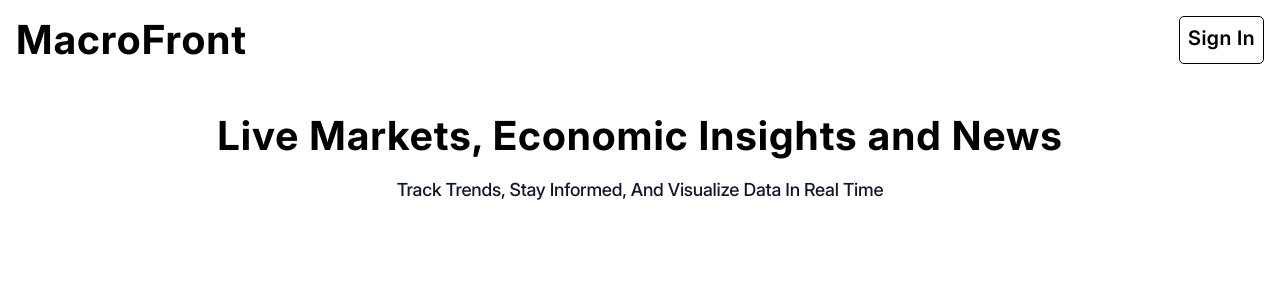
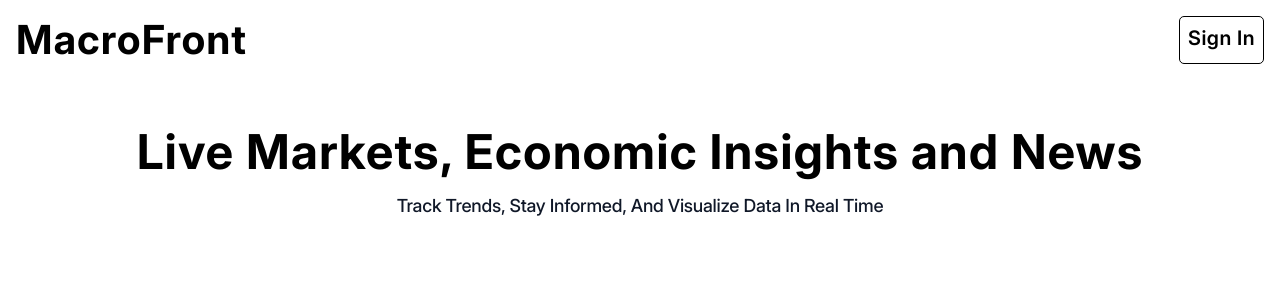
Before and after one commit to arfath-ali/MacroFront, a React (Vite) app: page / in a window 1280 px wide. Shown: the top 300 px of the page. Built offline with nearby package versions, Linux system fonts and the light colour scheme.

Commit message:
style: increase font-size for header tagline

```diff
--- a/src/pages/main/components/Header.tsx
+++ b/src/pages/main/components/Header.tsx
@@ -7,8 +7,8 @@
           Sign In
         </button>
       </div>
-      <div className="tablet:mt-12 mt-6 text-center">
-        <h1 className="text-bold"> Live Markets, Economic Insights and News</h1>
+      <div className="tablet:mt-16 mt-8 text-center">
+        <h1 className="text-bold text-2xl tablet:text-5xl"> Live Markets, Economic Insights and News</h1>
         <p className="text-medium tablet:mt-4 mt-2 text-gray-900">
           Track Trends, Stay Informed, And Visualize Data In Real Time
         </p>
```
